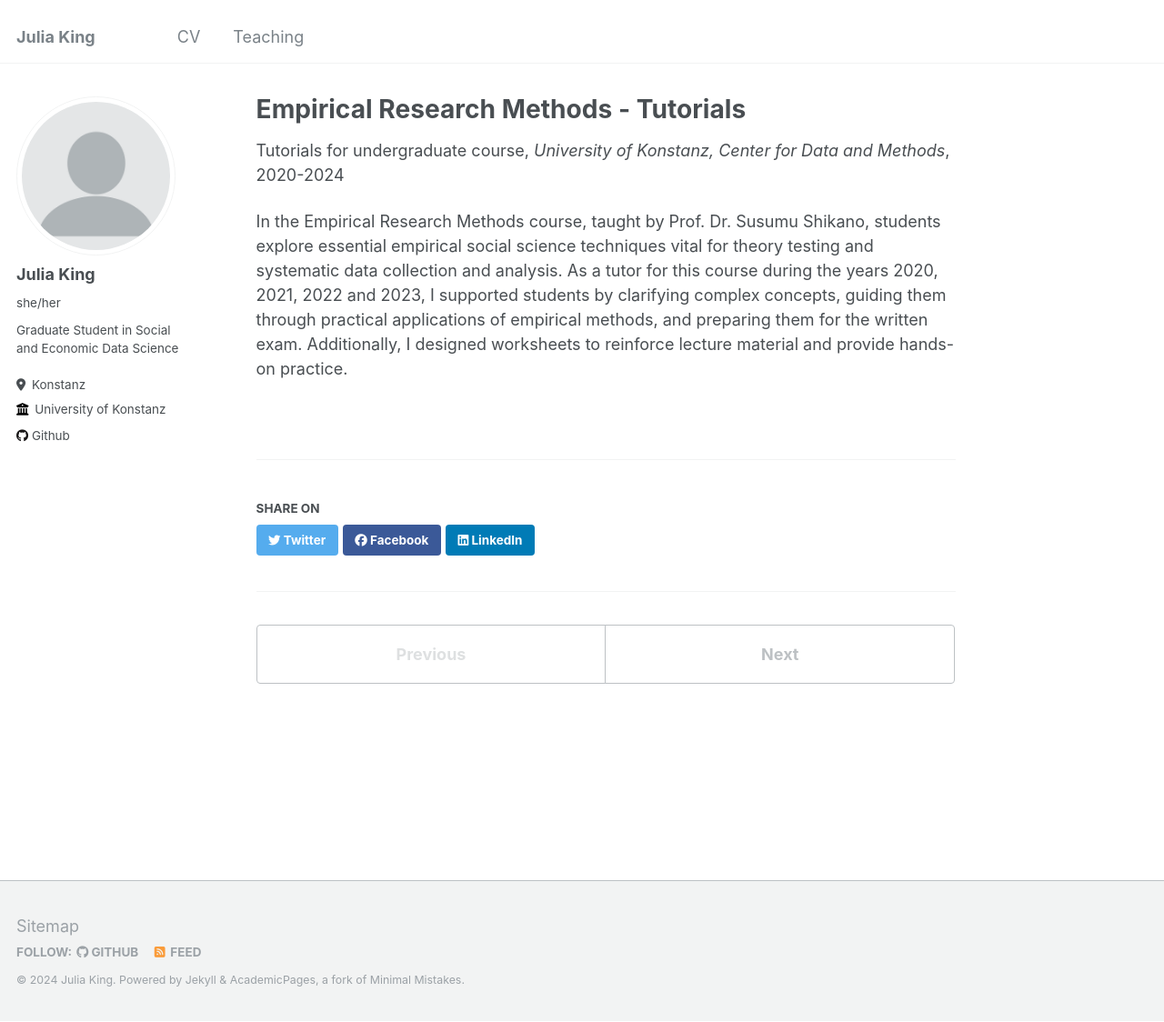
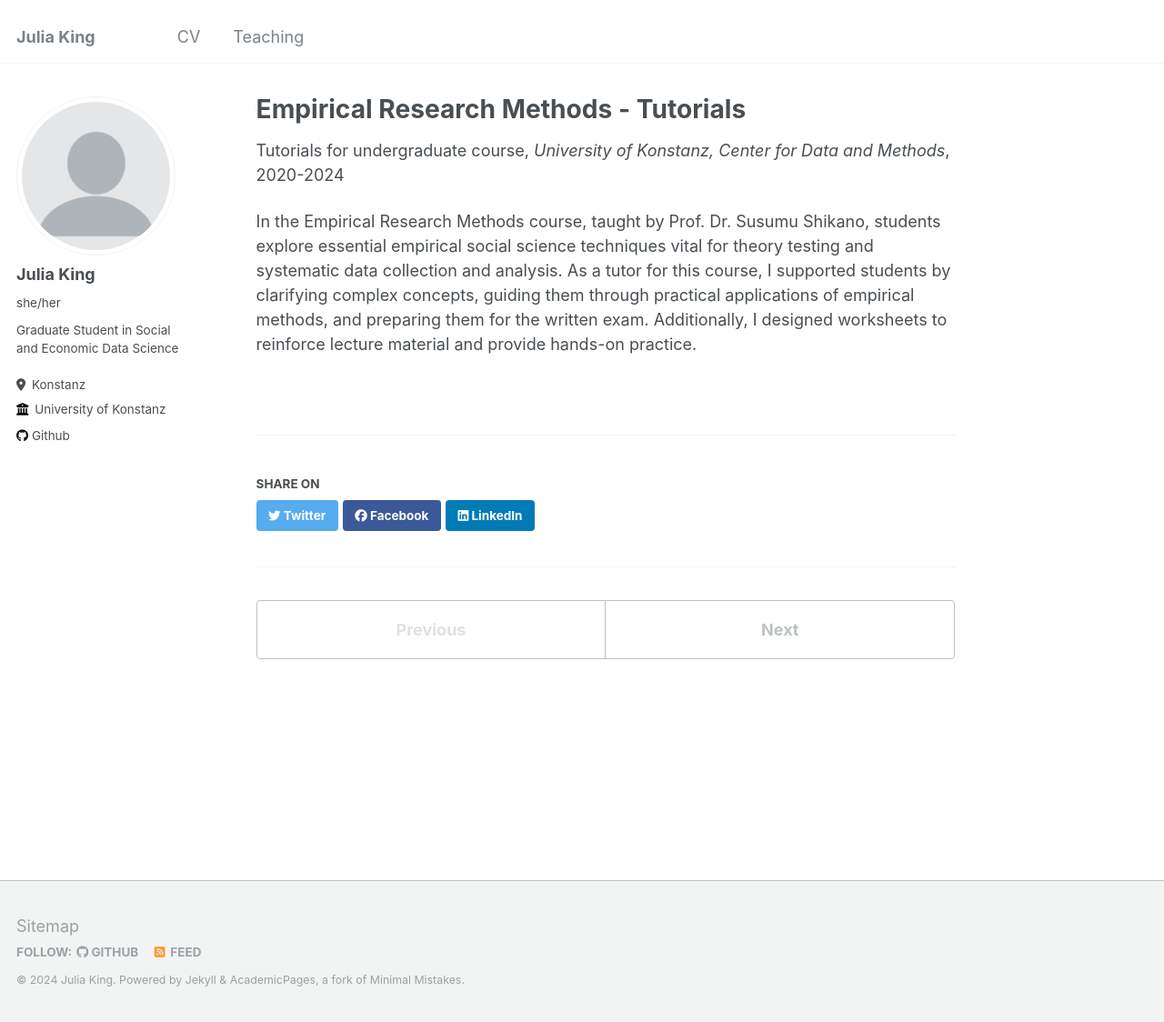
Before and after one commit to julia-king-edu/julia-king-edu.github.io, a Jekyll site: the page built from _teaching/tut_research-methods.md, in a window 1280 px wide and 1124 px high. Shown: the whole window at 91% size. Built offline with Jekyll 4.4.1, drawn with Linux system fonts in a browser that asks for light colours.

Commit message:
removed explicit years in text as custom date now works correctly

```diff
--- a/_teaching/tut_research-methods.md
+++ b/_teaching/tut_research-methods.md
@@ -10,4 +10,4 @@ location: "Konstanz, Germany"
 
 
 
-In the Empirical Research Methods course, taught by Prof. Dr. Susumu Shikano, students explore essential empirical social science techniques vital for theory testing and systematic data collection and analysis. As a tutor for this course during the years 2020, 2021, 2022 and 2023, I supported students by clarifying complex concepts, guiding them through practical applications of empirical methods, and preparing them for the written exam. Additionally, I designed worksheets to reinforce lecture material and provide hands-on practice.
+In the Empirical Research Methods course, taught by Prof. Dr. Susumu Shikano, students explore essential empirical social science techniques vital for theory testing and systematic data collection and analysis. As a tutor for this course, I supported students by clarifying complex concepts, guiding them through practical applications of empirical methods, and preparing them for the written exam. Additionally, I designed worksheets to reinforce lecture material and provide hands-on practice.
```
